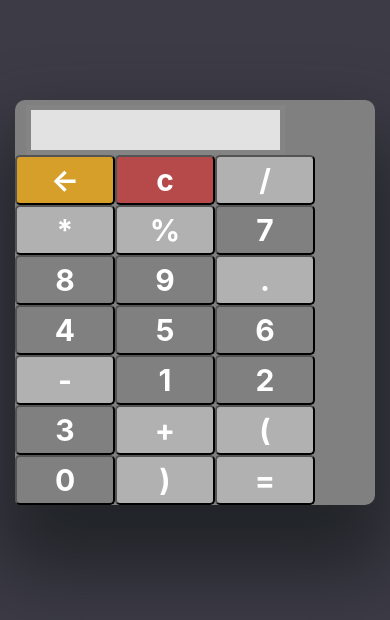
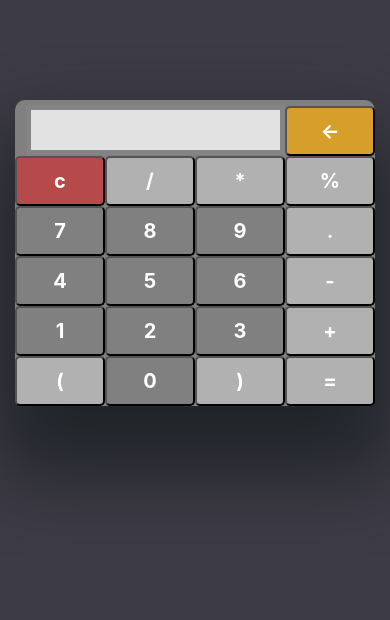
Before and after one commit to Jjlp21/calculator, a plain HTML site: page index.html in a window 390 px wide. Drawn offline with Linux system fonts and the light colour scheme.

Commit message:
Update style.css
made responsive for smallest screens

```diff
--- a/style.css
+++ b/style.css
@@ -1,6 +1,7 @@
 *{font-weight:bold;
-font-size:30px;
+font-size:20px;
 background-color:rgba(46, 44, 56, 0.925)}
+
 .calculator{max-width: 400px;
     padding-top:5px;
     border-radius:10px;
@@ -22,7 +23,7 @@ background-color:rgba(46, 44, 56, 0.925)}
 }
 
 .button{height:50px;
-    width:100px;
+    width:25%;
     border-top-left-radius: 5px;
     border-top-right-radius: 5px;
     border-bottom-right-radius: 5px;
```
